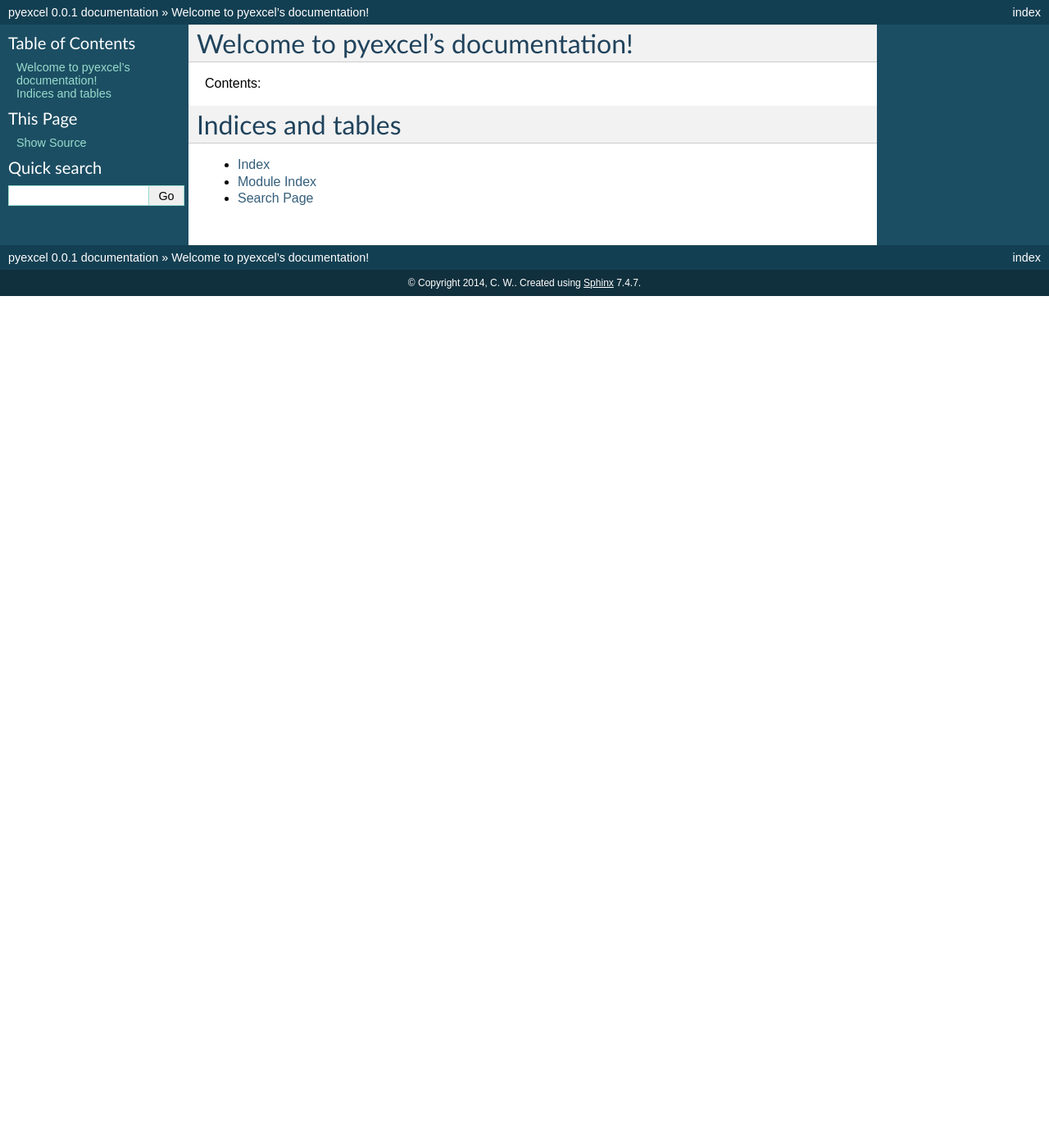
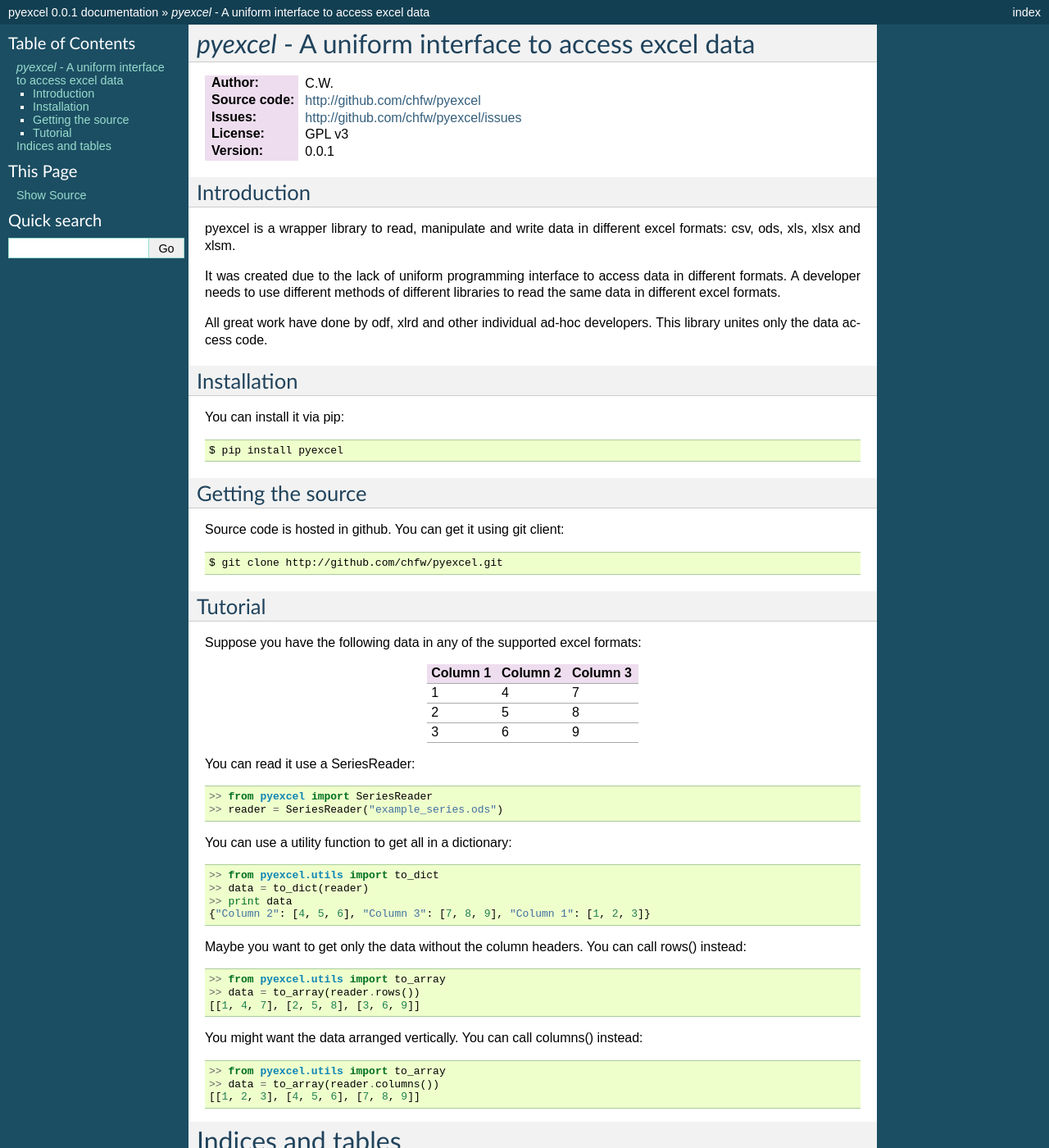
Before and after one commit to pyexcel/pyexcel, a Sphinx documentation site: the page built from doc/source/pyexcel.rst, in a window 1280 px wide and 1400 px high. Shown: the whole window at 82% size. Built offline with Sphinx 7.4.7, drawn with Linux system fonts in a browser that asks for light colours; formulas are drawn with MathJax 3; some of the changed text lies outside the part shown.

Commit message:
first touch on the documentation of series reader

```diff
--- a/doc/source/pyexcel.rst
+++ b/doc/source/pyexcel.rst
@@ -3,10 +3,77 @@
    You can adapt this file completely to your liking, but it should at least
    contain the root `toctree` directive.
 
-Welcome to pyexcel's documentation!
-===================================
+`pyexcel` - A uniform interface to access excel data
+==================================================
 
-Contents:
+:Author: C.W.
+:Source code: http://github.com/chfw/pyexcel
+:Issues: http://github.com/chfw/pyexcel/issues
+:License: GPL v3
+:Version: |release|
+
+Introduction
+-------------
+
+pyexcel is a wrapper library to read, manipulate and write data in different excel formats: csv, ods, xls, xlsx and xlsm.
+
+It was created due to the lack of uniform programming interface to access data in different formats. A developer needs to use different methods of different libraries to read the same data in different excel formats.
+
+All great work have done by odf, xlrd and other individual ad-hoc developers. This library unites only the data access code.
+
+
+Installation
+-------------
+
+You can install it via pip::
+
+    $ pip install pyexcel
+
+
+Getting the source
+-------------------
+
+Source code is hosted in github. You can get it using git client::
+
+    $ git clone http://github.com/chfw/pyexcel.git
+
+
+Tutorial
+-------------
+
+Suppose you have the following data in any of the supported excel formats:
+
+======== ======== ========
+Column 1 Column 2 Column 3
+======== ======== ========
+1        4        7
+2        5        8
+3        6        9
+======== ======== ========
+
+You can read it use a SeriesReader::
+
+    >> from pyexcel import SeriesReader
+    >> reader = SeriesReader("example_series.ods")
+
+You can use a utility function to get all in a dictionary::
+
+    >> from pyexcel.utils import to_dict
+    >> data = to_dict(reader)
+    >> print data
+    {"Column 2": [4, 5, 6], "Column 3": [7, 8, 9], "Column 1": [1, 2, 3]}
+
+Maybe you want to get only the data without the column headers. You can call rows() instead::
+
+    >> from pyexcel.utils import to_array
+    >> data = to_array(reader.rows())
+    [[1, 4, 7], [2, 5, 8], [3, 6, 9]]
+
+You might want the data arranged vertically. You can call columns() instead::
+
+    >> from pyexcel.utils import to_array
+    >> data = to_array(reader.columns())
+    [[1, 2, 3], [4, 5, 6], [7, 8, 9]]
 
 .. toctree::
    :maxdepth: 2
```
Also changed, not shown: 3 other files.
